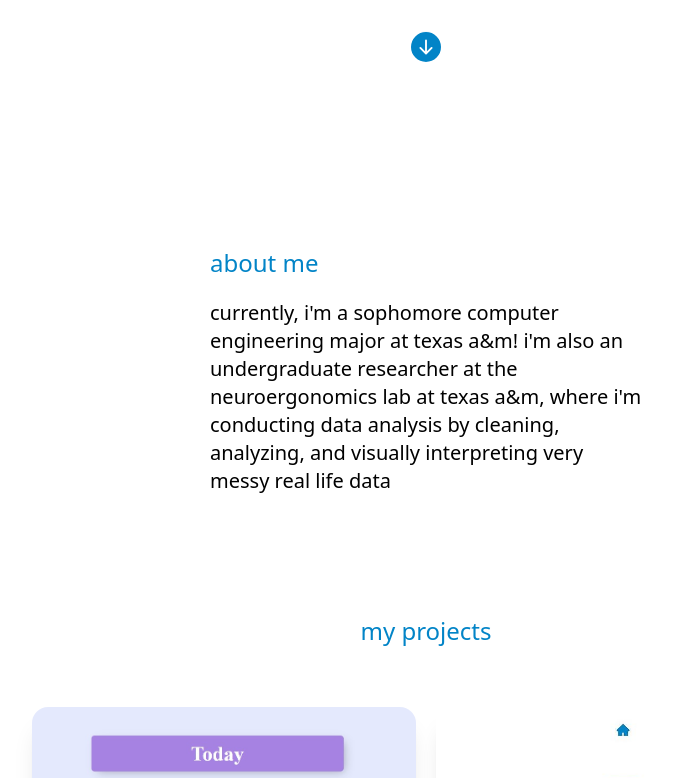
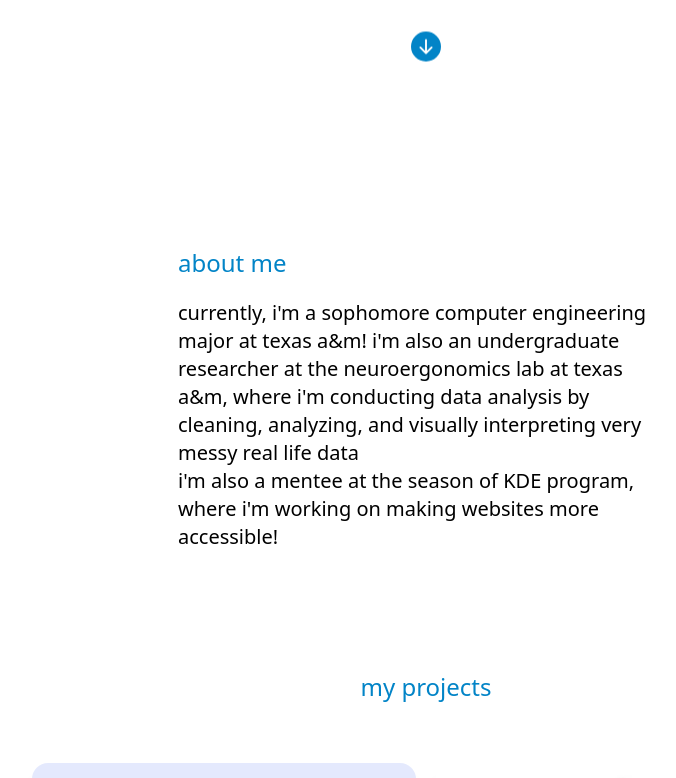
Before and after one commit to victoriaemily/personal-site, a Next.js app: page / in a window 1280 px wide. Shown: the part 593-1371 px from the top of the page, without its empty margins (214-890 px from the left). Built offline with nearby package versions, Linux system fonts and the light colour scheme.

Commit message:
ad kde add kde

```diff
--- a/src/components/About.tsx
+++ b/src/components/About.tsx
@@ -4,10 +4,12 @@ import React from 'react'
 const About = () => {
   return (
     <section id="about" className='flex justify-center'>
-        <div className="flex-row rounded-3xl p-10 max-w-lg mx-h-sm justify-center">
+        <div className="flex-row rounded-3xl p-10 max-w-xl mx-h-sm justify-center">
             <div className="text-2xl text-sky-600 pb-5">{"about me"}</div>
             <div className="text-xl text-black">
             <h5>{"currently, i'm a sophomore computer engineering major at texas a&m! i'm also an undergraduate researcher at the neuroergonomics lab at texas a&m, where i'm conducting data analysis by cleaning, analyzing, and visually interpreting very messy real life data"}</h5>
+            <h5>{"i'm also a mentee at the season of KDE program, where i'm working on making websites more accessible!"}</h5>
+
             </div>
         </div>
     </section>
--- a/src/components/Contact.tsx
+++ b/src/components/Contact.tsx
@@ -11,9 +11,9 @@ const Contact = () => {
         </div>
         <div className='flex text-3xl pb-10 justify-center'>
             <div className='flex gap-5 py-5 text-sky-600'>
-                <a href="https://github.com/victoriaemily" target="_blank"><AiFillGithub/></a>
-                <a href="https://www.linkedin.com/in/victoriaemilychen/" target="_blank"><BsLinkedin/></a>
-                <a href="https://invent.kde.org/victo" target="_blank"><SiKde/></a>
+                <a href="https://github.com/victoriaemily" className='hover:text-sky-900'><AiFillGithub/></a>
+                <a href="https://www.linkedin.com/in/victoriaemilychen/" className='hover:text-sky-900'><BsLinkedin/></a>
+                <a href="https://invent.kde.org/victo" className='hover:text-sky-900'><SiKde/></a>
             </div>
         </div>
     </section>
```
Also changed, not shown: src/components/Projects.tsx (+0 -9 lines).
